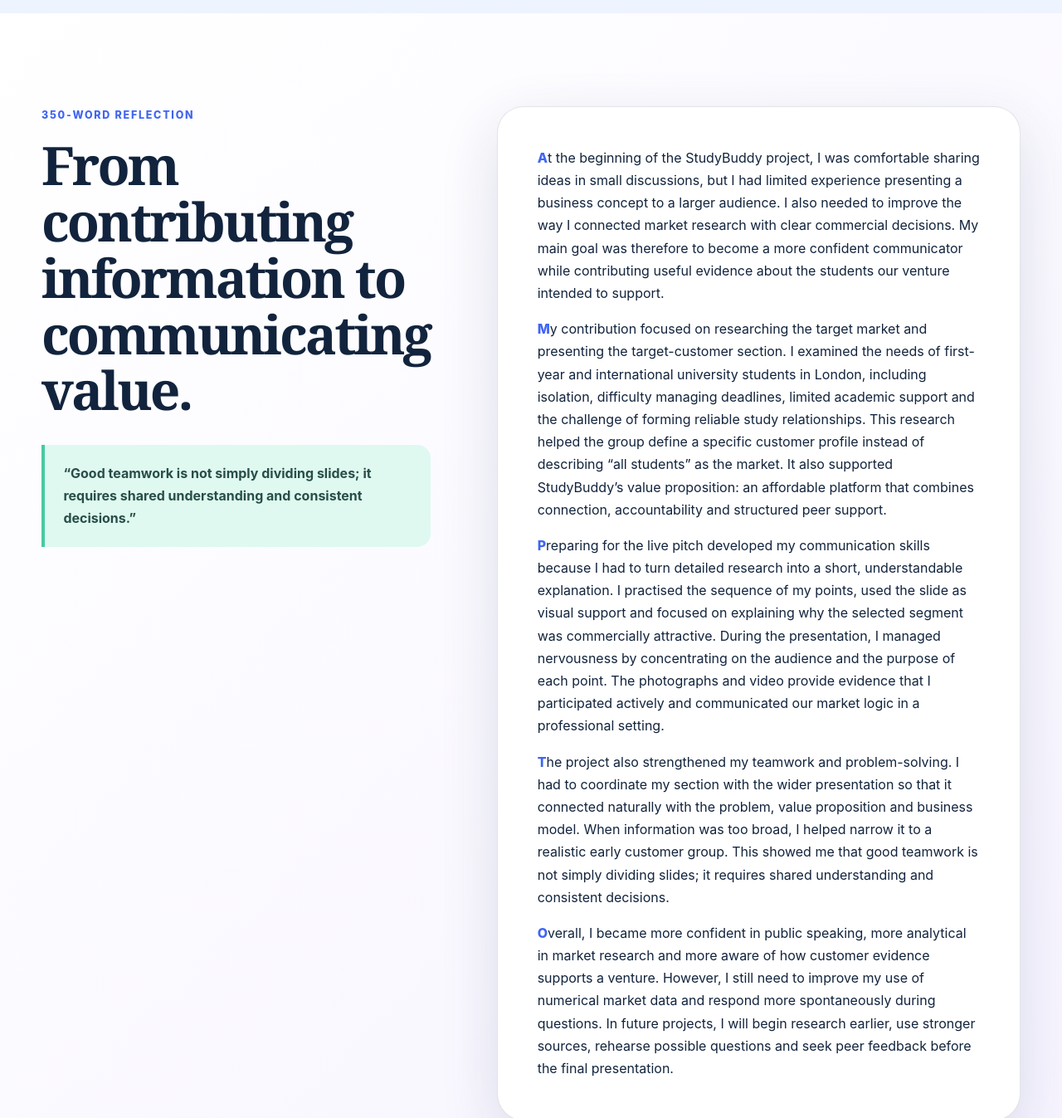
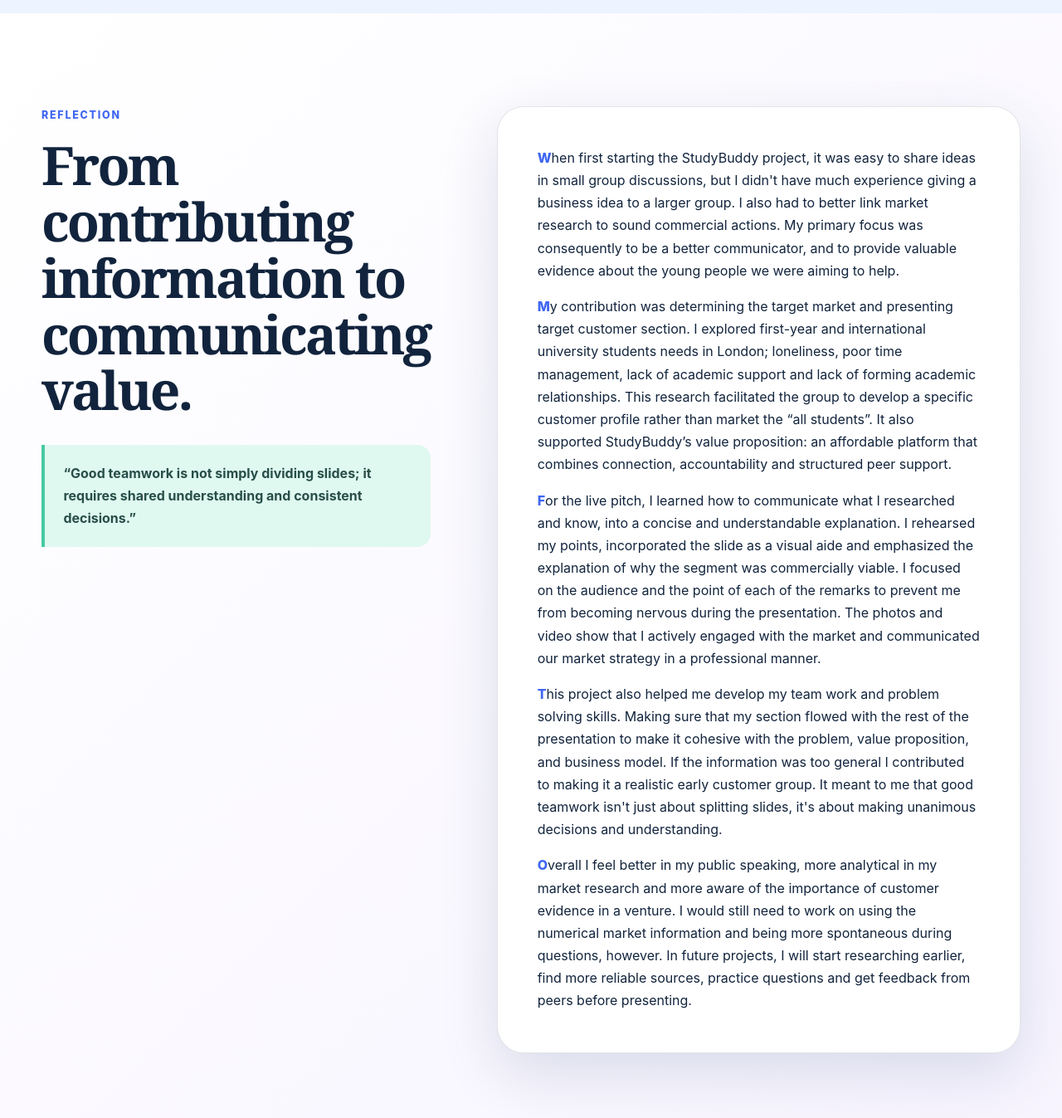
Before and after one commit to anishsunar129747-debug/studybuddy-employability, a plain HTML site: page index.html in a window 1280 px wide. Shown: the part 5420-6767 px from the top of the page at 83% size. Drawn offline with Linux system fonts and the light colour scheme.

Commit message:
Update index.html

```diff
--- a/index.html
+++ b/index.html
@@ -233,21 +233,21 @@
     <section class="section reflection-section" id="reflection" aria-labelledby="reflection-title">
       <div class="page-width reflection-grid">
         <div class="reflection-intro reveal">
-          <p class="eyebrow">350-word reflection</p>
+          <p class="eyebrow"> Reflection</p>
           <h2 id="reflection-title">From contributing information to communicating value.</h2>
           <blockquote>“Good teamwork is not simply dividing slides; it requires shared understanding and consistent decisions.”</blockquote>
         </div>
 
         <article class="reflection-copy reveal delay-1">
-          <p>At the beginning of the StudyBuddy project, I was comfortable sharing ideas in small discussions, but I had limited experience presenting a business concept to a larger audience. I also needed to improve the way I connected market research with clear commercial decisions. My main goal was therefore to become a more confident communicator while contributing useful evidence about the students our venture intended to support.</p>
+          <p>When first starting the StudyBuddy project, it was easy to share ideas in small group discussions, but I didn't have much experience giving a business idea to a larger group. I also had to better link market research to sound commercial actions. My primary focus was consequently to be a better communicator, and to provide valuable evidence about the young people we were aiming to help.</p>
 
-          <p>My contribution focused on researching the target market and presenting the target-customer section. I examined the needs of first-year and international university students in London, including isolation, difficulty managing deadlines, limited academic support and the challenge of forming reliable study relationships. This research helped the group define a specific customer profile instead of describing “all students” as the market. It also supported StudyBuddy’s value proposition: an affordable platform that combines connection, accountability and structured peer support.</p>
+          <p>My contribution was determining the target market and presenting target customer section. I explored first-year and international university students needs in London; loneliness, poor time management, lack of academic support and lack of forming academic relationships. This research facilitated the group to develop a specific customer profile rather than market the “all students”. It also supported StudyBuddy’s value proposition: an affordable platform that combines connection, accountability and structured peer support.</p>
 
-          <p>Preparing for the live pitch developed my communication skills because I had to turn detailed research into a short, understandable explanation. I practised the sequence of my points, used the slide as visual support and focused on explaining why the selected segment was commercially attractive. During the presentation, I managed nervousness by concentrating on the audience and the purpose of each point. The photographs and video provide evidence that I participated actively and communicated our market logic in a professional setting.</p>
+          <p>For the live pitch, I learned how to communicate what I researched and know, into a concise and understandable explanation. I rehearsed my points, incorporated the slide as a visual aide and emphasized the explanation of why the segment was commercially viable. I focused on the audience and the point of each of the remarks to prevent me from becoming nervous during the presentation. The photos and video show that I actively engaged with the market and communicated our market strategy in a professional manner.</p>
 
-          <p>The project also strengthened my teamwork and problem-solving. I had to coordinate my section with the wider presentation so that it connected naturally with the problem, value proposition and business model. When information was too broad, I helped narrow it to a realistic early customer group. This showed me that good teamwork is not simply dividing slides; it requires shared understanding and consistent decisions.</p>
+          <p>This project also helped me develop my team work and problem solving skills. Making sure that my section flowed with the rest of the presentation to make it cohesive with the problem, value proposition, and business model. If the information was too general I contributed to making it a realistic early customer group. It meant to me that good teamwork isn't just about splitting slides, it's about making unanimous decisions and understanding.</p>
 
-          <p>Overall, I became more confident in public speaking, more analytical in market research and more aware of how customer evidence supports a venture. However, I still need to improve my use of numerical market data and respond more spontaneously during questions. In future projects, I will begin research earlier, use stronger sources, rehearse possible questions and seek peer feedback before the final presentation.</p>
+          <p>Overall I feel better in my public speaking, more analytical in my market research and more aware of the importance of customer evidence in a venture. I would still need to work on using the numerical market information and being more spontaneous during questions, however. In future projects, I will start researching earlier, find more reliable sources, practice questions and get feedback from peers before presenting.</p>
         </article>
       </div>
     </section>
```
